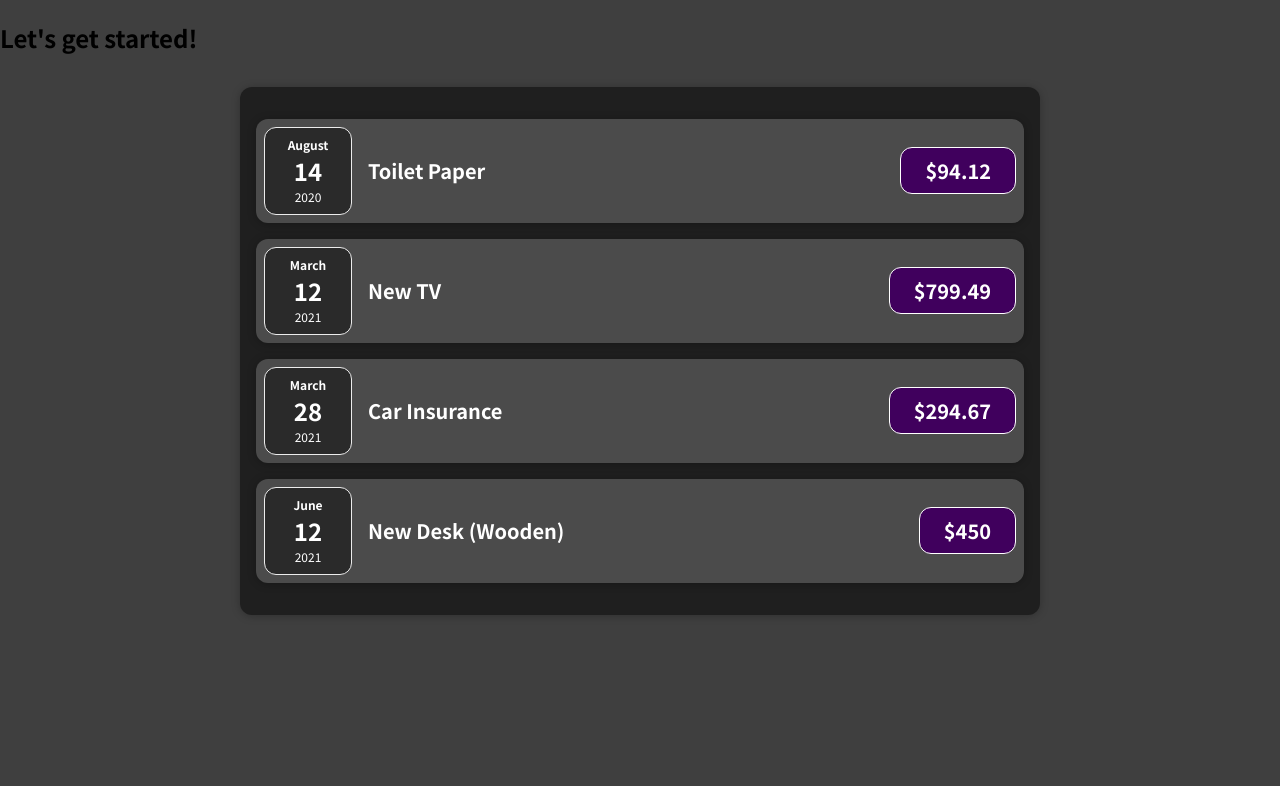
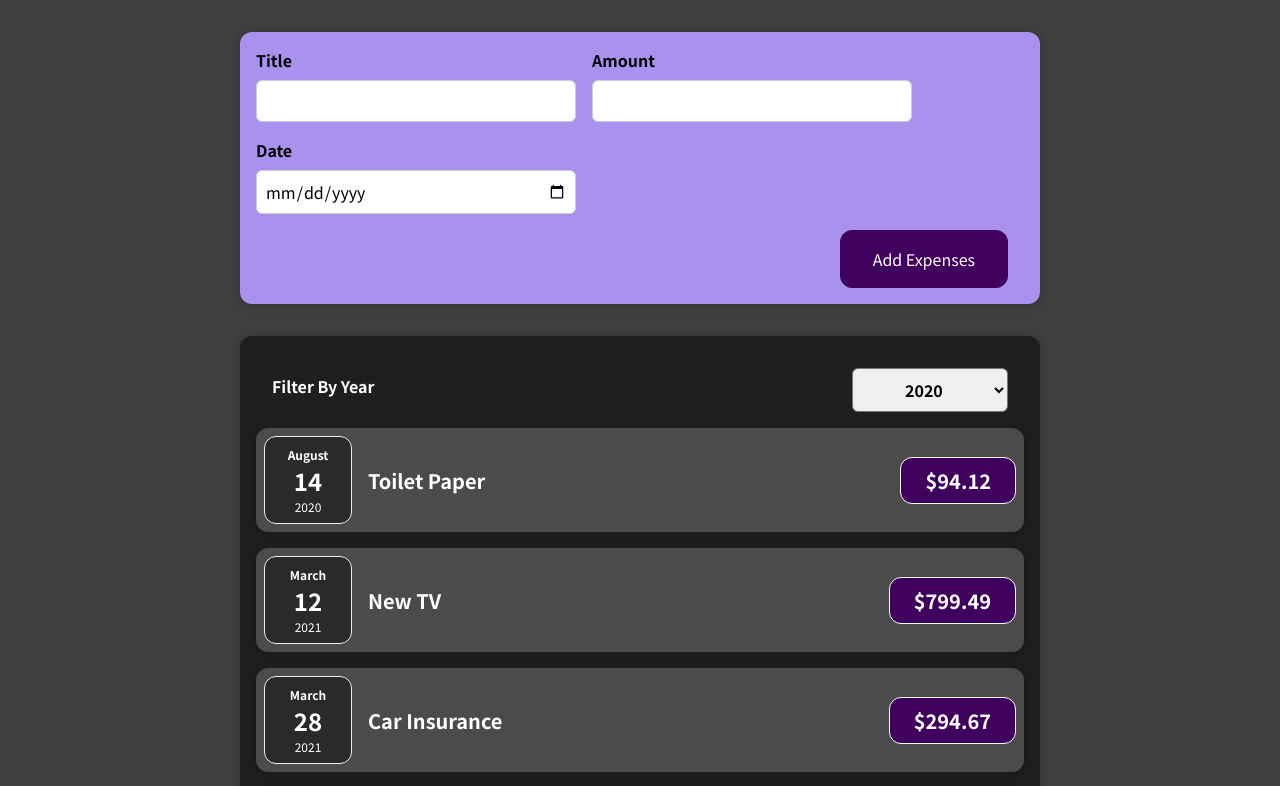
Before and after one commit to dalejo96/expense-tracker, a React (Create React App) app: page / in a window 1280 px wide. Shown: the top 786 px of the page. Built offline with nearby package versions, Linux system fonts and the light colour scheme.

Commit message:
add ExpenseFilter to Card

```diff
--- a/src/App.js
+++ b/src/App.js
@@ -1,4 +1,6 @@
 import Expenses from "./components/Expenses/Expenses";
+
+import NewExpense from "./components/NewExpense/NewExpense";
 
 const App = () => {
   const expenses = [
@@ -22,9 +24,15 @@
       date: new Date(2021, 5, 12),
     },
   ];
+
+  const AddExpenseHandler = (expenses) => {
+    console.log("In app.js");
+    console.log(expenses);
+  };
+
   return (
     <div>
-      <h2>Let's get started!</h2>
+      <NewExpense onAddExpense={AddExpenseHandler} />
       <Expenses items={expenses} />
     </div>
   );
--- a/src/components/Expenses/ExpenseItem.js
+++ b/src/components/Expenses/ExpenseItem.js
@@ -1,3 +1,4 @@
+import React, { useState } from "react";
 import ExpenseDate from "./ExpenseDate";
 import Card from "../UI/Card";
 import "./ExpenseItem.css";
--- a/src/components/Expenses/Expenses.js
+++ b/src/components/Expenses/Expenses.js
@@ -1,10 +1,23 @@
+import React, { useState } from "react";
 import ExpenseItem from "./ExpenseItem";
+import ExpenseFilter from "./ExpenseFilter";
 import Card from "../UI/Card";
 import "./Expenses.css";
 
-function Expenses(props) {
+const Expenses = (props) => {
+  const [filteredYear, setFilteredYear] = useState("2020");
+
+  const filterChangeHandler = (selectedYear) => {
+    setFilteredYear(selectedYear);
+  };
+
   return (
+    <div>
       <Card className="expenses">
+        <ExpenseFilter
+          selectedYear={filteredYear}
+          onChangeFilter={filterChangeHandler}
+        />
         <ExpenseItem
           title={props.items[0].title}
           amount={props.items[0].amount}
@@ -26,7 +39,8 @@
           date={props.items[3].date}
         />
       </Card>
+    </div>
   );
-}
+};
 
 export default Expenses;
```
Lines whose indentation alone changed are shown as unchanged.
